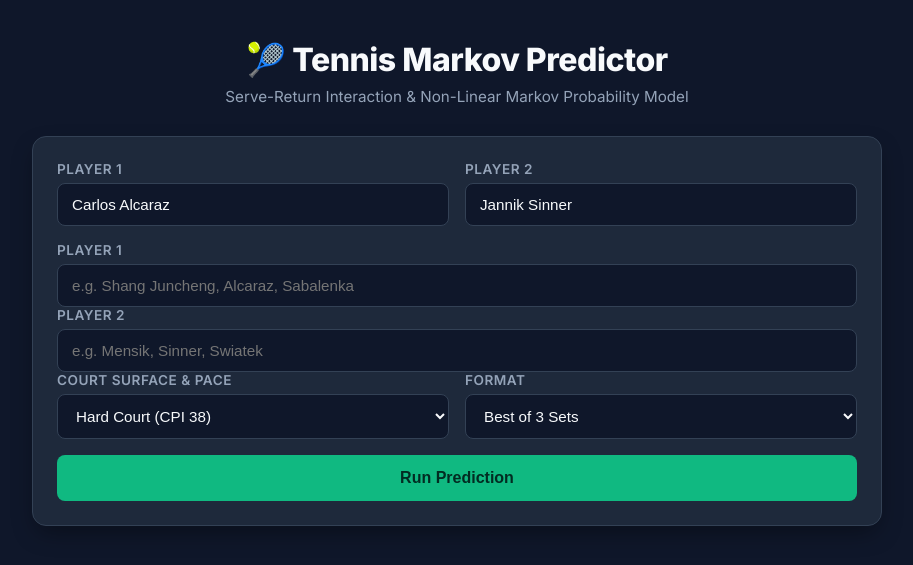
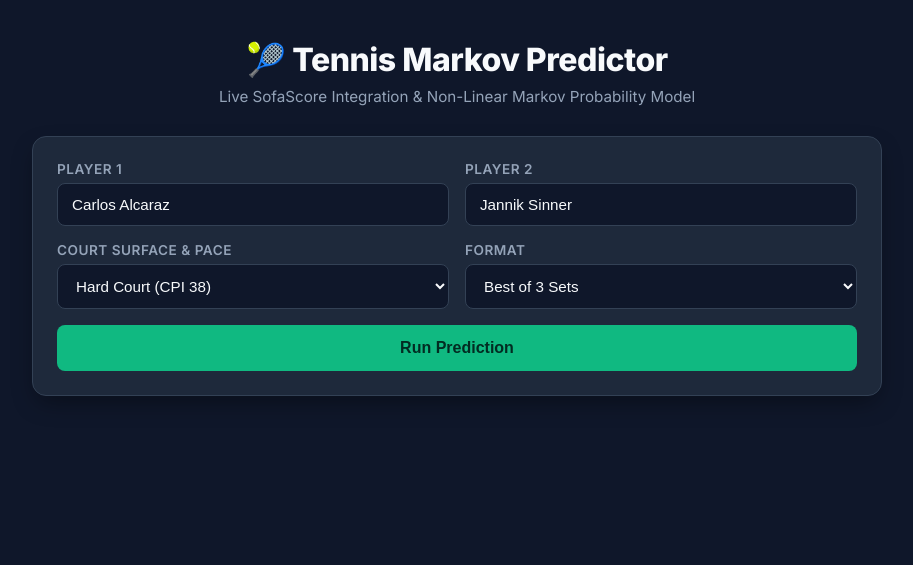
Before and after one commit to IncogBurrit0/IncogBurrit0.github.io, a Flask app: template tennis_predictor/templates/tennis.html in a window 1280 px wide. Shown: the top 565 px of the page, without its empty margins (183-1096 px from the left). Run offline with Flask 3, Linux system fonts and the light colour scheme; the template is opened without the code that fills it, so the values that code supplies are empty.

Commit message:
more ten

```diff
--- a/tennis_predictor/app.py
+++ b/tennis_predictor/app.py
@@ -7,7 +7,7 @@ sofascore = SofaScoreTennisClient()
 
 @app.route("/")
 def home():
-    return render_template("index.html")
+    return render_template("tennis.html")
 
 @app.route("/api/predict", methods=["POST"])
 def api_predict():
--- a/tennis_predictor/templates/tennis.html
+++ b/tennis_predictor/templates/tennis.html
@@ -1,4 +1,4 @@
-<!doctype html>
+<!DOCTYPE html>
 <html lang="en">
   <head>
     <meta charset="UTF-8" />
@@ -66,6 +66,11 @@
         gap: 16px;
         margin-bottom: 16px;
       }
+      @media (max-width: 600px) {
+        .form-grid {
+          grid-template-columns: 1fr;
+        }
+      }
       .form-group {
         display: flex;
         flex-direction: column;
@@ -103,15 +108,17 @@
         font-weight: 700;
         font-size: 1rem;
         cursor: pointer;
-        transition:
-          background-color 0.2s,
-          transform 0.1s;
+        transition: background-color 0.2s, transform 0.1s;
       }
       .btn:hover {
         background: #34d399;
       }
       .btn:active {
         transform: scale(0.99);
+      }
+      .btn:disabled {
+        opacity: 0.6;
+        cursor: not-allowed;
       }
       #error-msg {
         background: rgba(239, 68, 68, 0.15);
@@ -122,6 +129,7 @@
         margin-bottom: 20px;
         display: none;
         font-size: 0.9rem;
+        line-height: 1.4;
       }
       /* Results View */
       #result-view {
@@ -211,19 +219,13 @@
         text-align: left;
         color: var(--text-muted);
       }
-      .badge {
-        font-size: 0.75rem;
-        padding: 2px 8px;
-        border-radius: 4px;
-        background: #334155;
-      }
     </style>
   </head>
   <body>
     <div class="container">
       <header>
         <h1>🎾 Tennis Markov Predictor</h1>
-        <p>Serve-Return Interaction & Non-Linear Markov Probability Model</p>
+        <p>Live SofaScore Integration & Non-Linear Markov Probability Model</p>
       </header>
 
       <div class="card">
@@ -234,9 +236,9 @@
             <div class="form-group">
               <label for="playerA">Player 1</label>
               <input
-                list="player-list"
+                type="text"
                 id="playerA"
-                placeholder="Type name (e.g. Alcaraz)"
+                placeholder="e.g. Carlos Alcaraz, Sabalenka, Shang"
                 required
                 autocomplete="off"
                 value="Carlos Alcaraz"
@@ -245,34 +247,14 @@
             <div class="form-group">
               <label for="playerB">Player 2</label>
               <input
-                list="player-list"
+                type="text"
                 id="playerB"
-                placeholder="Type name (e.g. Sinner)"
+                placeholder="e.g. Jannik Sinner, Swiatek, Mensik"
                 required
                 autocomplete="off"
                 value="Jannik Sinner"
               />
             </div>
-          </div>
-
-          <!-- You can keep the text inputs completely open so users can type any player -->
-          <div class="form-group">
-            <label for="playerA">Player 1</label>
-            <input
-              type="text"
-              id="playerA"
-              placeholder="e.g. Shang Juncheng, Alcaraz, Sabalenka"
-              required
-            />
-          </div>
-          <div class="form-group">
-            <label for="playerB">Player 2</label>
-            <input
-              type="text"
-              id="playerB"
-              placeholder="e.g. Mensik, Sinner, Swiatek"
-              required
-            />
           </div>
 
           <div class="form-grid">
@@ -379,12 +361,12 @@
       form.addEventListener("submit", async (e) => {
         e.preventDefault();
         errorBox.style.display = "none";
-        submitBtn.innerText = "Calculating...";
+        submitBtn.innerText = "Querying SofaScore & Calculating...";
         submitBtn.disabled = true;
 
         const payload = {
-          playerA: document.getElementById("playerA").value,
-          playerB: document.getElementById("playerB").value,
+          playerA: document.getElementById("playerA").value.trim(),
+          playerB: document.getElementById("playerB").value.trim(),
           surface: document.getElementById("surface").value,
           best_of: document.getElementById("best_of").value,
         };
@@ -395,63 +377,56 @@
             headers: { "Content-Type": "application/json" },
             body: JSON.stringify(payload),
           });
-          const data = await res.json();
+
+          // Safely read response text first to prevent JSON parse crashes
+          const rawText = await res.text();
+          let data;
+
+          try {
+            data = JSON.parse(rawText);
+          } catch (jsonErr) {
+            throw new Error(
+              `Server returned an invalid response (HTTP ${res.status}). Ensure your Flask backend is running and accessed via http://127.0.0.1:5000 (not by opening the HTML file directly).`
+            );
+          }
 
           if (!res.ok) {
-            throw new Error(data.error || "Server error occurred.");
+            throw new Error(data.error || `Server returned error ${res.status}.`);
           }
 
           // Populate results
           document.getElementById("winner-display").innerText = data.winner;
-          document.getElementById("confidence-display").innerText =
-            `${data.confidence_pct}%`;
+          document.getElementById("confidence-display").innerText = `${data.confidence_pct}%`;
 
-          // Update Meter
-          document.getElementById("label-name-a").innerText =
-            `${data.playerA.name}: ${data.playerA.match_win_pct}%`;
-          document.getElementById("label-name-b").innerText =
-            `${data.playerB.name}: ${data.playerB.match_win_pct}%`;
-          document.getElementById("prob-bar").style.width =
-            `${data.playerA.match_win_pct}%`;
+          // Update Progress Bar
+          document.getElementById("label-name-a").innerText = `${data.playerA.name}: ${data.playerA.match_win_pct}%`;
+          document.getElementById("label-name-b").innerText = `${data.playerB.name}: ${data.playerB.match_win_pct}%`;
+          document.getElementById("prob-bar").style.width = `${data.playerA.match_win_pct}%`;
 
-          // Update Breakdown Table
+          // Update Comparison Table
           document.getElementById("th-name-a").innerText = data.playerA.name;
           document.getElementById("th-name-b").innerText = data.playerB.name;
 
-          document.getElementById("meta-a").innerText =
-            `${data.playerA.handedness}-Handed | ${data.playerA.archetype}`;
-          document.getElementById("meta-b").innerText =
-            `${data.playerB.handedness}-Handed | ${data.playerB.archetype}`;
+          document.getElementById("meta-a").innerText = `${data.playerA.handedness}-Handed | ${data.playerA.archetype}`;
+          document.getElementById("meta-b").innerText = `${data.playerB.handedness}-Handed | ${data.playerB.archetype}`;
 
-          document.getElementById("match-a").innerText =
-            `${data.playerA.match_win_pct}%`;
-          document.getElementById("match-b").innerText =
-            `${data.playerB.match_win_pct}%`;
+          document.getElementById("match-a").innerText = `${data.playerA.match_win_pct}%`;
+          document.getElementById("match-b").innerText = `${data.playerB.match_win_pct}%`;
 
-          document.getElementById("set-a").innerText =
-            `${data.playerA.set_win_pct}%`;
-          document.getElementById("set-b").innerText =
-            `${data.playerB.set_win_pct}%`;
+          document.getElementById("set-a").innerText = `${data.playerA.set_win_pct}%`;
+          document.getElementById("set-b").innerText = `${data.playerB.set_win_pct}%`;
 
-          document.getElementById("hold-a").innerText =
-            `${data.playerA.hold_pct}%`;
-          document.getElementById("hold-b").innerText =
-            `${data.playerB.hold_pct}%`;
+          document.getElementById("hold-a").innerText = `${data.playerA.hold_pct}%`;
+          document.getElementById("hold-b").innerText = `${data.playerB.hold_pct}%`;
 
-          document.getElementById("break-a").innerText =
-            `${data.playerA.break_pct}%`;
-          document.getElementById("break-b").innerText =
-            `${data.playerB.break_pct}%`;
+          document.getElementById("break-a").innerText = `${data.playerA.break_pct}%`;
+          document.getElementById("break-b").innerText = `${data.playerB.break_pct}%`;
 
-          document.getElementById("pt-a").innerText =
-            `${data.playerA.point_serve_pct}%`;
-          document.getElementById("pt-b").innerText =
-            `${data.playerB.point_serve_pct}%`;
+          document.getElementById("pt-a").innerText = `${data.playerA.point_serve_pct}%`;
+          document.getElementById("pt-b").innerText = `${data.playerB.point_serve_pct}%`;
 
-          document.getElementById("fatigue-a").innerText =
-            `${data.playerA.fatigue}`;
-          document.getElementById("fatigue-b").innerText =
-            `${data.playerB.fatigue}`;
+          document.getElementById("fatigue-a").innerText = `${data.playerA.fatigue}`;
+          document.getElementById("fatigue-b").innerText = `${data.playerB.fatigue}`;
 
           resultView.style.display = "block";
         } catch (err) {
```
